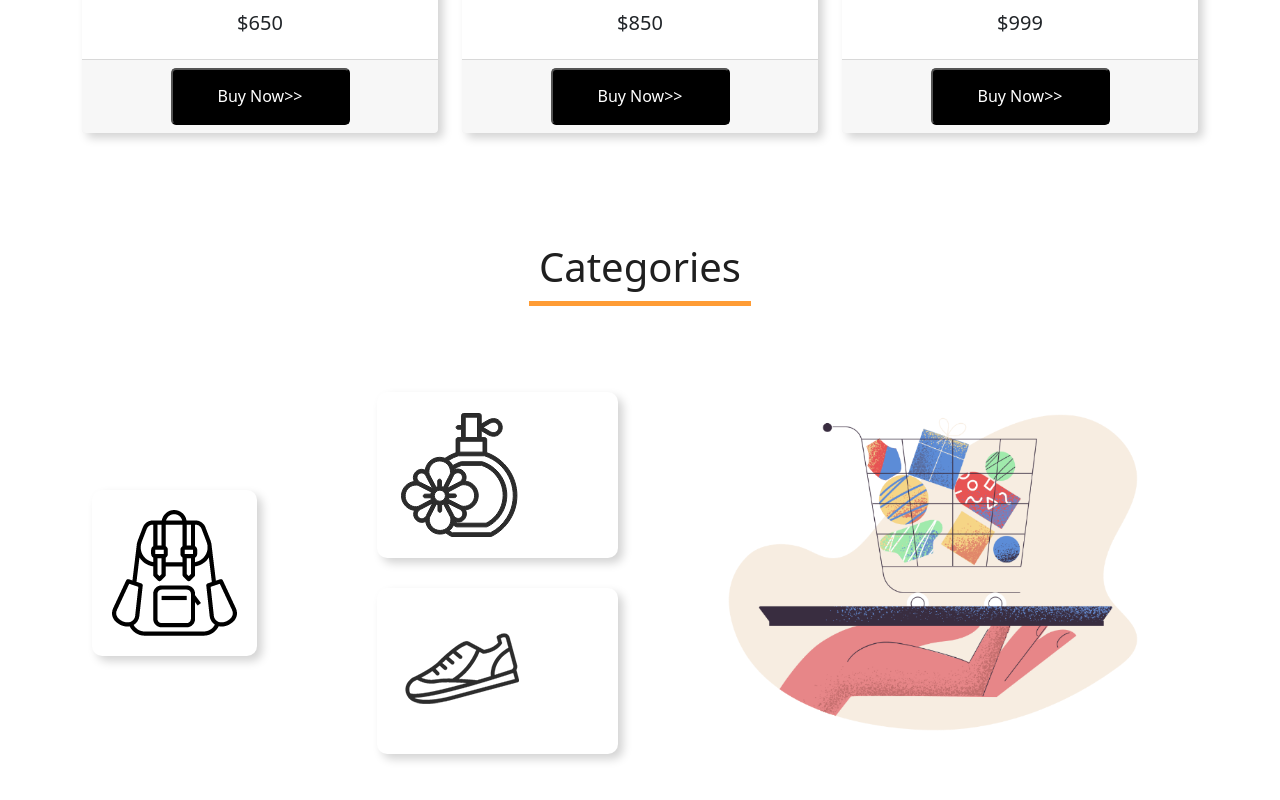
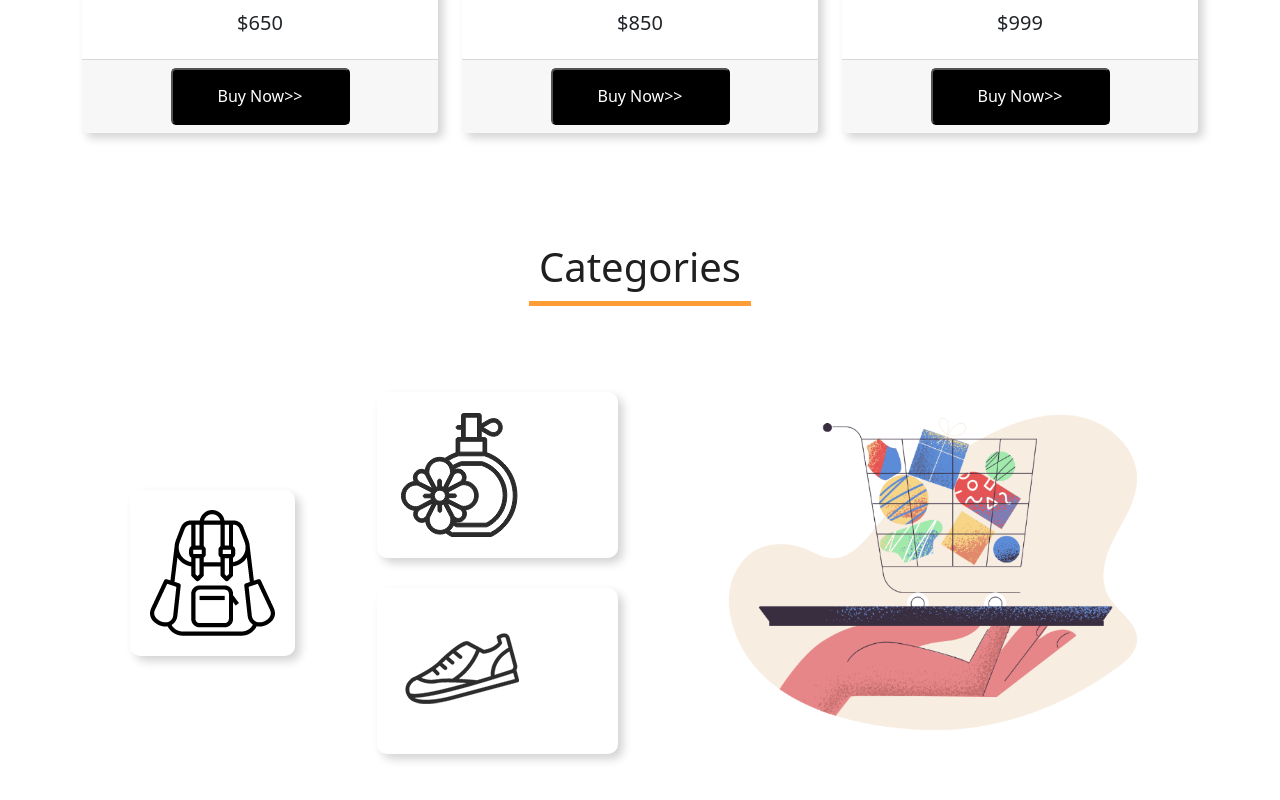
Before and after one commit to tanvir247/hot-gadget-e-commerce, a plain HTML site: page index.html in a window 1280 px wide. Shown: the part 2003-2803 px from the top of the page. Drawn offline with nearby package versions, Linux system fonts and the light colour scheme.

Commit message:
center issue fixed

```diff
--- a/index.html
+++ b/index.html
@@ -229,7 +229,7 @@
             </h1>
           </div>
         <div class="row">
-                <div class="col-md-3 align-items-center d-flex">
+                <div class="col-md-3 align-items-center justify-content-center d-flex">
                     <div class="catDiv">
                         <img src="Images/Categories/bag.png" alt="">
                     </div>
```
